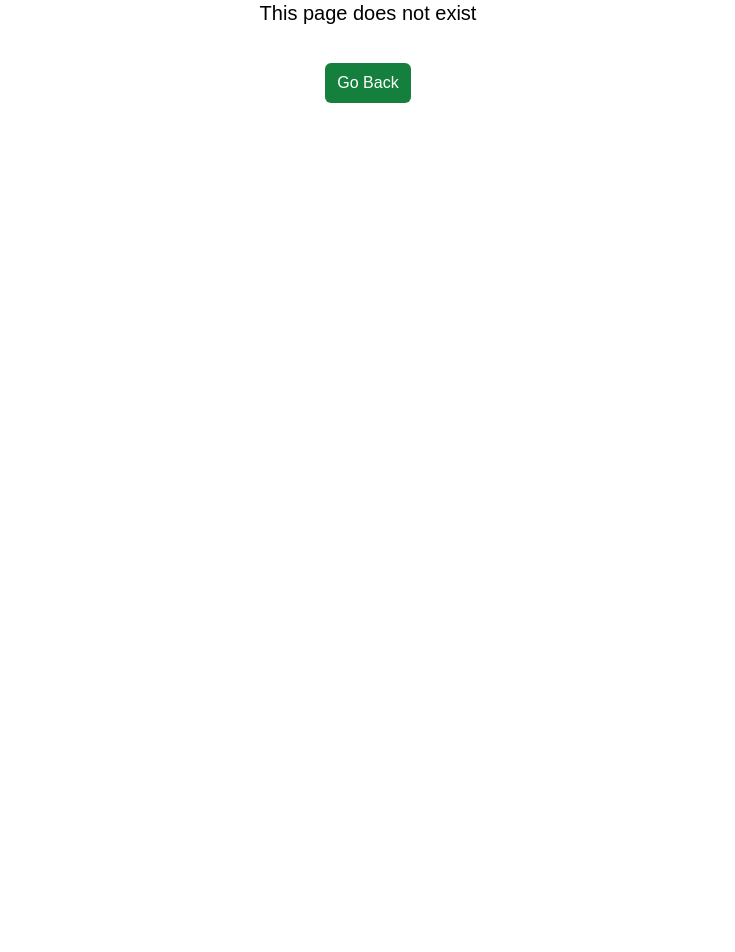
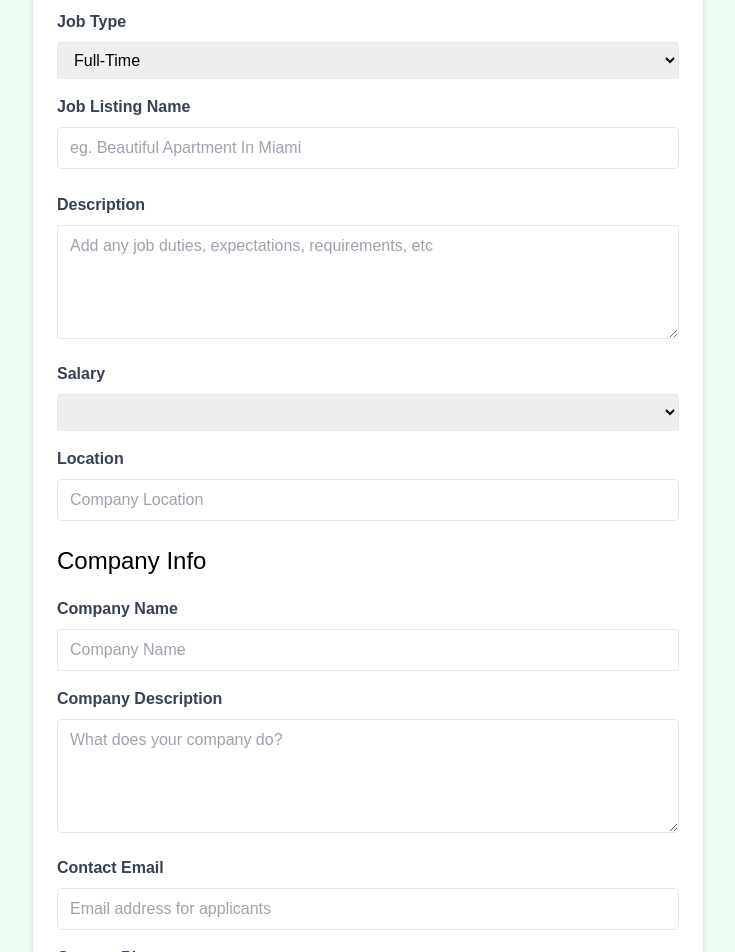
Before and after one commit to slyebaidoo/vue-job-listings, a Vue app: page /jobs/edit/1 in a window 1280 px wide. Before the commit this address had no page. Shown: the part 260-1212 px from the top of the page, without its empty margins (272-1007 px from the left). Before the commit the page ends 800 px from the top, so only its background shows below. Built offline with nearby package versions, Linux system fonts and the light colour scheme; no server answers; the HTML template or start-up script is replaced by a standard one.

Commit message:
feat: Add EditJobView component for job editing functionality(Update Job)

```diff
--- a/src/jobs.json
+++ b/src/jobs.json
@@ -1,18 +1,18 @@
 {
   "jobs": [
     {
-      "id": "1",
-      "title": "Senior Vue Developer",
+      "title": "Senior Vue Dev",
       "type": "Full-Time",
+      "location": "Boston, MA",
       "description": "We are seeking a talented Front-End Developer to join our team in Boston, MA. The ideal candidate will have strong skills in HTML, CSS, and JavaScript, with experience working with modern JavaScript frameworks such as Vue or Angular.",
-      "location": "Boston, MA",
-      "salary": "$70K - $80K",
+      "salary": "$125K - $150K",
       "company": {
         "name": "NewTek Solutions",
         "description": "NewTek Solutions is a leading technology company specializing in web development and digital solutions. We pride ourselves on delivering high-quality products and services to our clients while fostering a collaborative and innovative work environment.",
         "contactEmail": "contact@teksolutions.com",
         "contactPhone": "555-555-5555"
-      }
+      },
+      "id": "1"
     },
     {
       "id": "2",
@@ -85,15 +85,15 @@
       }
     },
     {
-      "id": "f9c2",
-      "title": "Daryl Trevino",
-      "type": "Part-Time",
-      "lcoation": "Quis vel modi conseq",
+      "id": "8c56",
+      "title": "UI/UX Engineer",
+      "type": "Full-Time",
+      "location": "Bietigheim-Bissingen",
       "description": "Repellendus Fugiat",
       "salary": "Under $50K",
       "company": {
         "name": "Buckley Rodriquez Plc",
-        "description": "Dolorum et duis cupi",
+        "description": "Lorem ipsum dit solor mit ",
         "contactEmail": "lilemoset@mailinator.com",
         "contactPhone": "+1 (733) 534-2219"
       }
--- a/src/router/index.js
+++ b/src/router/index.js
@@ -4,6 +4,7 @@
 import NotFoundView from '@/views/NotFoundView.vue';
 import JobView from '@/views/JobView.vue';
 import AddJobView from '@/views/AddJobView.vue';
+import EditJobView from '@/views/EditJobView.vue';
 
 const router = createRouter({
   history: createWebHistory(import.meta.env.BASE_URL),
@@ -29,6 +30,11 @@
       component: AddJobView
     },
     {
+      path: '/jobs/edit/:id',
+      name: 'edit-job',
+      component: EditJobView,
+    },
+    {
       path: '/:catchAll(.*)',
       name: 'not-found',
       component: NotFoundView
--- /dev/null
+++ b/src/views/EditJobView.vue
@@ -0,0 +1,237 @@
+<script setup>
+import router from "@/router";
+import { reactive, onMounted } from "vue";
+import { useRoute } from "vue-router";
+import { useToast } from "vue-toastification";
+import axios from "axios";
+
+const route = useRoute();
+
+const jobId = route.params.id;
+
+const form = reactive({
+  type: "Full-Time",
+  title: "",
+  description: "",
+  salary: "",
+  location: "",
+  company: {
+    name: "",
+    description: "",
+    contactEmail: "",
+    contactPhone: "",
+  },
+});
+
+const state = reactive({
+  job: {},
+  isLoading: true,
+});
+
+const toast = useToast();
+
+const handleSubmit = async () => {
+  const updatedJob = {
+    title: form.title,
+    type: form.type,
+    location: form.location,
+    description: form.description,
+    salary: form.salary,
+    company: {
+      name: form.company.name,
+      description: form.company.description,
+      contactEmail: form.company.contactEmail,
+      contactPhone: form.company.contactPhone,
+    },
+  };
+
+  try {
+    const response = await axios.put(`/api/jobs/${jobId}`, updatedJob);
+    toast.success("Job Updated Succesfully");
+    router.push(`/jobs/${response.data.id}`);
+  } catch (error) {
+    console.error("Error updating job", error);
+    toast.error("Job Was Not Updated");
+  }
+};
+onMounted(async () => {
+  try {
+    const response = await axios.get(`/api/jobs/${jobId}`);
+    state.job = response.data;
+    // Populate inputs
+    form.type = state.job.type;
+    form.title = state.job.title;
+    form.description = state.job.description;
+    form.salary = state.job.salary;
+    form.location = state.job.location;
+    form.company.name = state.job.company.name;
+    form.company.description = state.job.company.description;
+    form.company.contactEmail = state.job.company.contactEmail;
+    form.company.contactPhone = state.job.company.contactPhone;
+  } catch (error) {
+    console.error("Error fetching job", error);
+  } finally {
+    state.isLoading = false;
+  }
+});
+</script>
+
+<template>
+  <section class="bg-green-50">
+    <div class="container m-auto max-w-2xl py-24">
+      <div
+        class="m-4 mb-4 rounded-md border bg-white px-6 py-8 shadow-md md:m-0">
+        <form @submit.prevent="handleSubmit">
+          <h2 class="mb-6 text-center text-3xl font-semibold">Edit Job</h2>
+
+          <div class="mb-4">
+            <label for="type" class="mb-2 block font-bold text-gray-700"
+              >Job Type</label
+            >
+            <select
+              v-model="form.type"
+              id="type"
+              name="type"
+              class="w-full rounded border px-3 py-2"
+              required>
+              <option value="Full-Time">Full-Time</option>
+              <option value="Part-Time">Part-Time</option>
+              <option value="Remote">Remote</option>
+              <option value="Internship">Internship</option>
+            </select>
+          </div>
+
+          <div class="mb-4">
+            <label class="mb-2 block font-bold text-gray-700"
+              >Job Listing Name</label
+            >
+            <input
+              v-model="form.title"
+              type="text"
+              id="name"
+              name="name"
+              class="mb-2 w-full rounded border px-3 py-2"
+              placeholder="eg. Beautiful Apartment In Miami"
+              required />
+          </div>
+          <div class="mb-4">
+            <label for="description" class="mb-2 block font-bold text-gray-700"
+              >Description</label
+            >
+            <textarea
+              id="description"
+              v-model="form.description"
+              name="description"
+              class="w-full rounded border px-3 py-2"
+              rows="4"
+              placeholder="Add any job duties, expectations, requirements, etc"></textarea>
+          </div>
+
+          <div class="mb-4">
+            <label for="type" class="mb-2 block font-bold text-gray-700"
+              >Salary</label
+            >
+            <select
+              id="salary"
+              v-model="form.salary"
+              name="salary"
+              class="w-full rounded border px-3 py-2"
+              required>
+              <option value="Under $50K">under $50K</option>
+              <option value="$50K - $60K">$50 - $60K</option>
+              <option value="$60K - $70K">$60 - $70K</option>
+              <option value="$70K - $80K">$70 - $80K</option>
+              <option value="$80K - $90K">$80 - $90K</option>
+              <option value="$90K - $100K">$90 - $100K</option>
+              <option value="$100K - $125K">$100 - $125K</option>
+              <option value="$125K - $150K">$125 - $150K</option>
+              <option value="$150K - $175K">$150 - $175K</option>
+              <option value="$175K - $200K">$175 - $200K</option>
+              <option value="Over $200K">Over $200K</option>
+            </select>
+          </div>
+
+          <div class="mb-4">
+            <label class="mb-2 block font-bold text-gray-700"> Location </label>
+            <input
+              type="text"
+              v-model="form.location"
+              id="location"
+              name="location"
+              class="mb-2 w-full rounded border px-3 py-2"
+              placeholder="Company Location"
+              required />
+          </div>
+
+          <h3 class="mb-5 text-2xl">Company Info</h3>
+
+          <div class="mb-4">
+            <label for="company" class="mb-2 block font-bold text-gray-700"
+              >Company Name</label
+            >
+            <input
+              type="text"
+              v-model="form.company.name"
+              id="company"
+              name="company"
+              class="w-full rounded border px-3 py-2"
+              placeholder="Company Name" />
+          </div>
+
+          <div class="mb-4">
+            <label
+              for="company_description"
+              class="mb-2 block font-bold text-gray-700"
+              >Company Description</label
+            >
+            <textarea
+              id="company_description"
+              v-model="form.company.description"
+              name="company_description"
+              class="w-full rounded border px-3 py-2"
+              rows="4"
+              placeholder="What does your company do?"></textarea>
+          </div>
+
+          <div class="mb-4">
+            <label
+              for="contact_email"
+              class="mb-2 block font-bold text-gray-700"
+              >Contact Email</label
+            >
+            <input
+              type="email"
+              v-model="form.company.contactEmail"
+              id="contact_email"
+              name="contact_email"
+              class="w-full rounded border px-3 py-2"
+              placeholder="Email address for applicants"
+              required />
+          </div>
+          <div class="mb-4">
+            <label
+              for="contact_phone"
+              class="mb-2 block font-bold text-gray-700"
+              >Contact Phone</label
+            >
+            <input
+              type="tel"
+              v-model="form.company.contactPhone"
+              id="contact_phone"
+              name="contact_phone"
+              class="w-full rounded border px-3 py-2"
+              placeholder="Optional phone for applicants" />
+          </div>
+
+          <div>
+            <button
+              class="focus:shadow-outline w-full rounded-full bg-green-500 px-4 py-2 font-bold text-white hover:bg-green-600 focus:outline-none"
+              type="submit">
+              Update Job
+            </button>
+          </div>
+        </form>
+      </div>
+    </div>
+  </section>
+</template>
```
